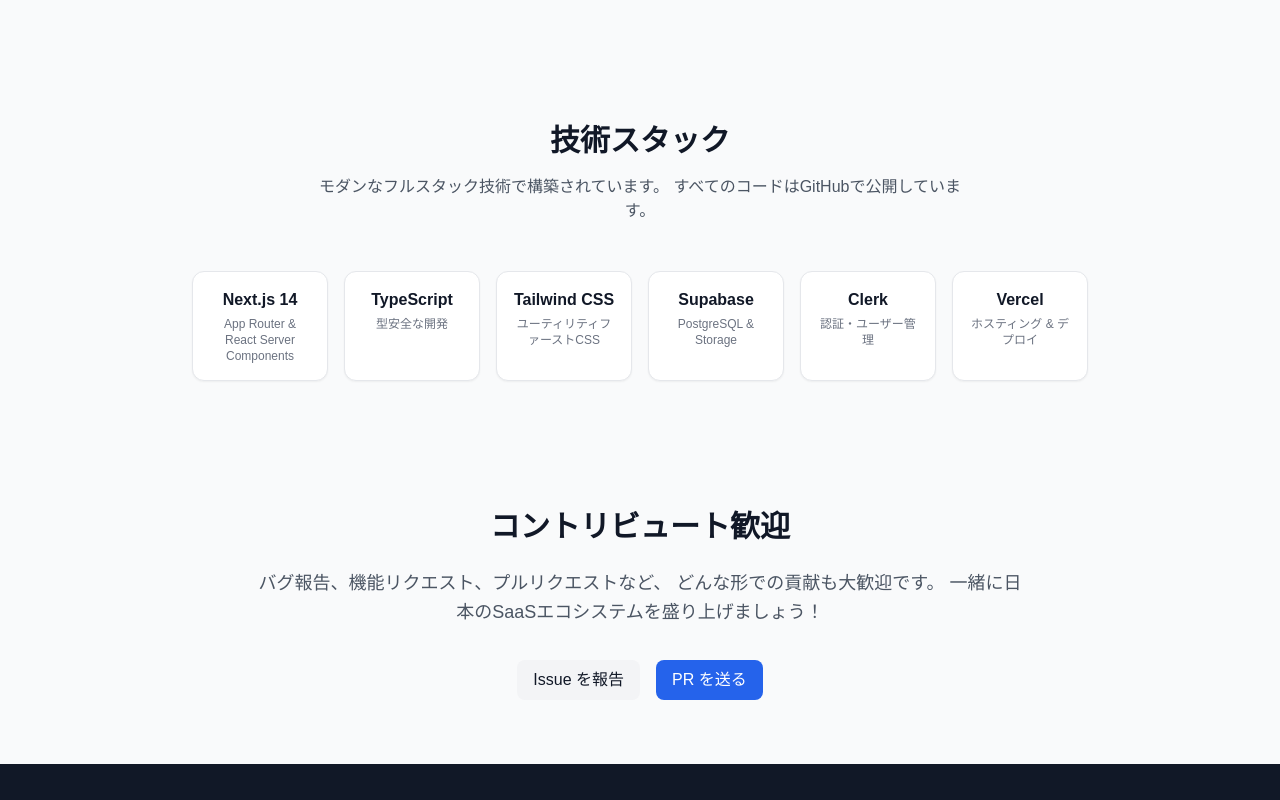
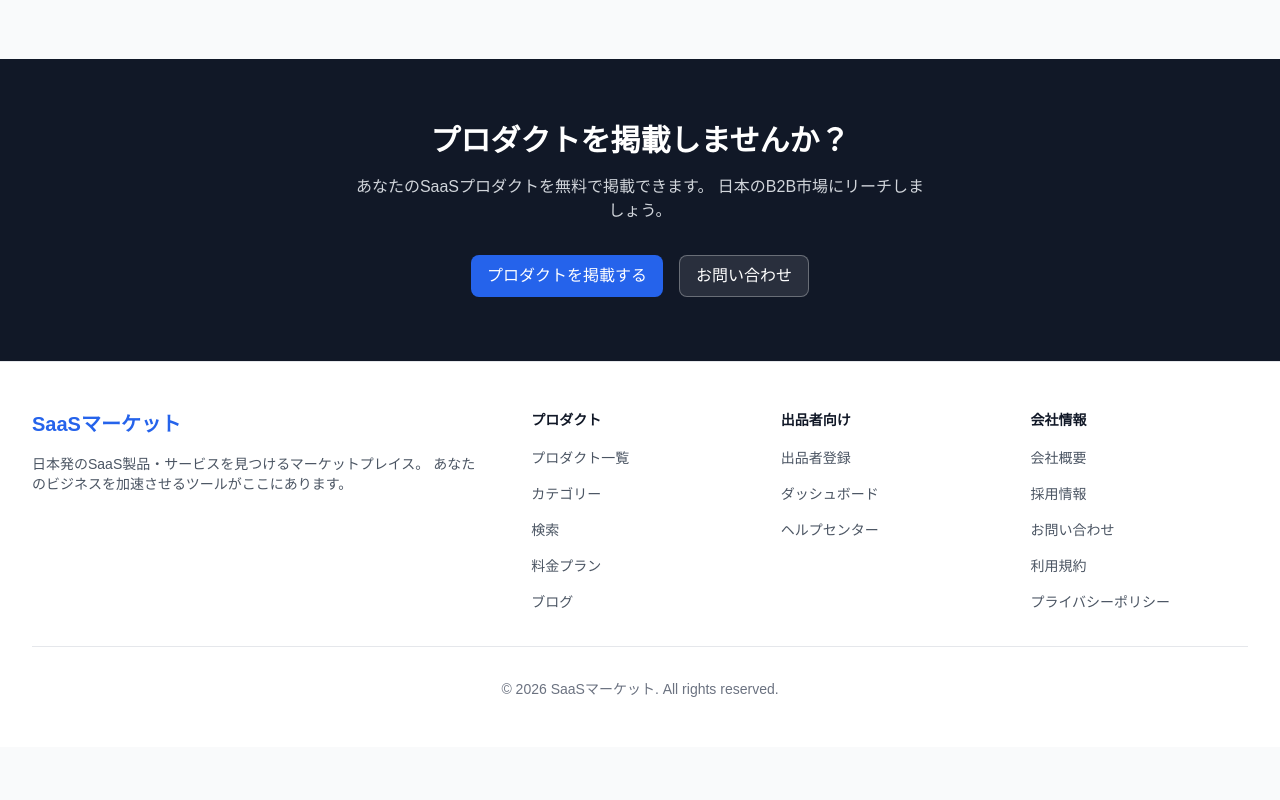
Before and after one commit to babushkai/saas-marketplace, a Next.js app: page /about in a window 1280 px wide. Shown: the part 1140-1940 px from the top of the page. After the commit the page ends 1887 px from the top, so only its background shows below. Built offline with nearby package versions, Linux system fonts and the light colour scheme; no server answers.

Commit message:
Remove tech stack and contribute sections from About page

```diff
--- a/app/about/page.tsx
+++ b/app/about/page.tsx
@@ -18,14 +18,7 @@
   },
 ];
 
-const techStack = [
-  { name: "Next.js 14", description: "App Router & React Server Components" },
-  { name: "TypeScript", description: "型安全な開発" },
-  { name: "Tailwind CSS", description: "ユーティリティファーストCSS" },
-  { name: "Supabase", description: "PostgreSQL & Storage" },
-  { name: "Clerk", description: "認証・ユーザー管理" },
-  { name: "Vercel", description: "ホスティング & デプロイ" },
-];
+
 
 export default function AboutPage() {
   return (
@@ -128,61 +121,6 @@
         </div>
       </section>
 
-      {/* Tech Stack */}
-      <section className="py-16">
-        <div className="max-w-7xl mx-auto px-4 sm:px-6 lg:px-8">
-          <h2 className="text-3xl font-bold text-gray-900 text-center mb-4">
-            技術スタック
-          </h2>
-          <p className="text-gray-600 text-center mb-12 max-w-2xl mx-auto">
-            モダンなフルスタック技術で構築されています。
-            すべてのコードはGitHubで公開しています。
-          </p>
-          <div className="grid grid-cols-2 md:grid-cols-3 lg:grid-cols-6 gap-4 max-w-4xl mx-auto">
-            {techStack.map((tech) => (
-              <div key={tech.name} className="card p-4 text-center">
-                <h3 className="font-semibold text-gray-900 mb-1">{tech.name}</h3>
-                <p className="text-xs text-gray-500">{tech.description}</p>
-              </div>
-            ))}
-          </div>
-        </div>
-      </section>
-
-      {/* Contributing */}
-      <section className="py-16 bg-gray-50">
-        <div className="max-w-7xl mx-auto px-4 sm:px-6 lg:px-8">
-          <div className="max-w-3xl mx-auto text-center">
-            <h2 className="text-3xl font-bold text-gray-900 mb-6">
-              コントリビュート歓迎
-            </h2>
-            <p className="text-lg text-gray-600 leading-relaxed mb-8">
-              バグ報告、機能リクエスト、プルリクエストなど、
-              どんな形での貢献も大歓迎です。
-              一緒に日本のSaaSエコシステムを盛り上げましょう！
-            </p>
-            <div className="flex flex-col sm:flex-row gap-4 justify-center">
-              <a
-                href="https://github.com/babushkai/saas-marketplace/issues"
-                target="_blank"
-                rel="noopener noreferrer"
-                className="btn btn-secondary"
-              >
-                Issue を報告
-              </a>
-              <a
-                href="https://github.com/babushkai/saas-marketplace/pulls"
-                target="_blank"
-                rel="noopener noreferrer"
-                className="btn btn-primary"
-              >
-                PR を送る
-              </a>
-            </div>
-          </div>
-        </div>
-      </section>
-
       {/* CTA */}
       <section className="py-16 bg-gray-900 text-white">
         <div className="max-w-7xl mx-auto px-4 sm:px-6 lg:px-8 text-center">
```
